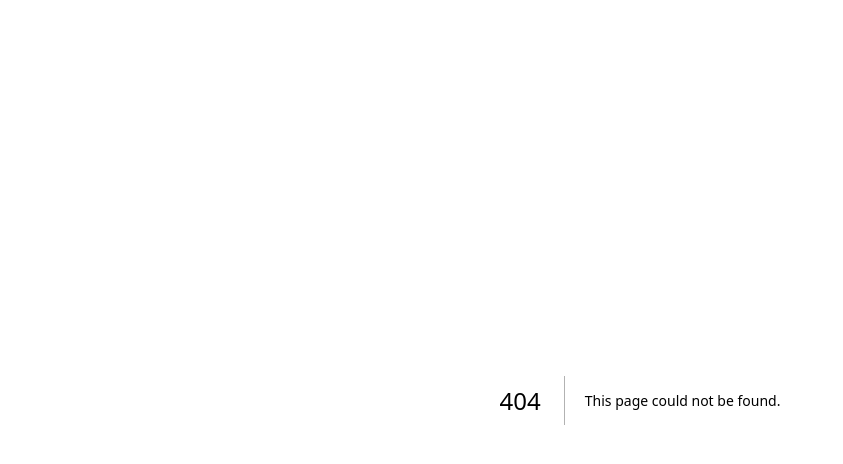
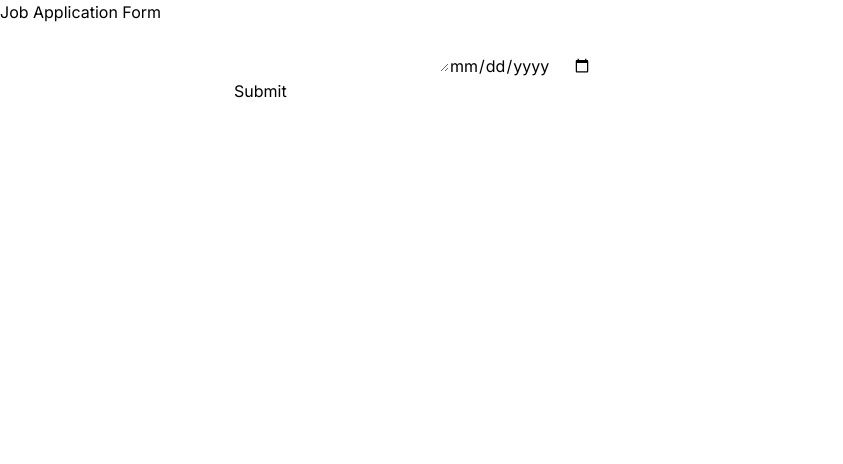
Before and after one commit to tiller-vgs/jobbsokerportal, a Next.js app in the folder jobbsokerportal2024/: page /FrontPage in a window 1280 px wide. Before the commit this address had no page. Shown: the top 464 px of the page, without its empty margins (0-843 px from the left). Built offline with nearby package versions, Linux system fonts and the light colour scheme.

Commit message:
Issue #5 Job component page creation
Add Title for bedrifter

Add Short Description for bedrifter

Add Calendar for dates

Add Fagbrev box

Co-authored-by: Magnus <magnusFT@users.noreply.github.com>

Co-authored-by:
Leon
<gadqxq@users.noreply.github.com>

```diff
--- /dev/null
+++ b/jobbsokerportal2024/app/FrontPage/components/JobApplicationForm.tsx
@@ -0,0 +1,80 @@
+"use client";
+import React, { useState } from "react";
+import { jobApplicationSchema } from "./schemas";
+
+// Form
+const JobApplicationForm: React.FC = () => {
+  const [formData, setFormData] = useState({
+    job_title: "",
+    description: "",
+    expiry_date: "",
+    original_link: "",
+    image_url: "",
+    position_title: "",
+  });
+
+  const handleSubmit = async (e: React.FormEvent<HTMLFormElement>) => {
+    e.preventDefault();
+
+    try {
+      const validatedData = jobApplicationSchema.parse(formData);
+      // Send validatedData
+      console.log("Form data:", validatedData);
+    } catch (error) {
+      console.error("Validation error:", error);
+    }
+  };
+
+  const handleChange = (
+    e: React.ChangeEvent<HTMLInputElement | HTMLTextAreaElement>
+  ) => {
+    const { name, value } = e.target;
+    setFormData((prevData) => ({
+      ...prevData,
+      [name]: value,
+    }));
+  };
+
+  return (
+    <form onSubmit={handleSubmit}>
+      <input
+        type='text'
+        name='job_title'
+        value={formData.job_title}
+        onChange={handleChange}
+      />
+      <textarea
+        name='description'
+        value={formData.description}
+        onChange={handleChange}
+      />
+      <input
+        type='date'
+        name='expiry_date'
+        value={formData.expiry_date}
+        onChange={handleChange}
+      />
+      <input
+        type='text'
+        name='original_link'
+        value={formData.original_link}
+        onChange={handleChange}
+      />
+      <input
+        type='text'
+        name='image_url'
+        value={formData.image_url}
+        onChange={handleChange}
+      />
+      <input
+        type='text'
+        name='position_title'
+        value={formData.position_title}
+        onChange={handleChange}
+      />
+      <button type='submit'>Submit</button>
+    </form>
+  );
+};
+
+export default JobApplicationForm;
--- /dev/null
+++ b/jobbsokerportal2024/app/FrontPage/components/schemas.ts
@@ -0,0 +1,11 @@
+// zod
+import { z } from "zod";
+
+export const jobApplicationSchema = z.object({
+  job_title: z.string().nonempty(),
+  description: z.string(),
+  expiry_date: z.date(),
+  original_link: z.string().url(),
+  image_url: z.string().url(),
+  position_title: z.string(),
+});
--- /dev/null
+++ b/jobbsokerportal2024/app/FrontPage/page.tsx
@@ -0,0 +1,13 @@
+import React from "react";
+import JobApplicationForm from "./components/JobApplicationForm";
+
+const HomePage: React.FC = () => {
+  return (
+    <div>
+      <h1>Job Application Form</h1>
+      <JobApplicationForm />
+    </div>
+  );
+};
+
+export default HomePage;
--- /dev/null
+++ b/jobbsokerportal2024/app/api/submit.ts
@@ -0,0 +1,29 @@
+// pages/api/submit.ts
+import { NextApiRequest, NextApiResponse } from "next";
+import { PrismaClient } from "@prisma/client";
+import { jobApplicationSchema } from "../FrontPage/components/schemas";
+
+const prisma = new PrismaClient();
+
+export default async function handler(
+  req: NextApiRequest,
+  res: NextApiResponse
+) {
+  if (req.method !== "POST") {
+    return res.status(405).json({ message: "Method Not Allowed" });
+  }
+
+  try {
+    const formData = jobApplicationSchema.parse(req.body);
+    const createdJobApplication = await prisma.job_applications.create({
+      data: {
+        ...formData,
+        expiry_date: new Date(formData.expiry_date),
+      },
+    });
+    res.status(201).json(createdJobApplication);
+  } catch (error) {
+    console.error("Error processing job application:", error);
+    res.status(400).json({ message: "Invalid data" });
+  }
+}
--- a/jobbsokerportal2024/app/globals.css
+++ b/jobbsokerportal2024/app/globals.css
@@ -16,16 +16,6 @@
   }
 }
 
-body {
-  color: rgb(var(--foreground-rgb));
-  background: linear-gradient(
-      to bottom,
-      transparent,
-      rgb(var(--background-end-rgb))
-    )
-    rgb(var(--background-start-rgb));
-}
-
 @layer utilities {
   .text-balance {
     text-wrap: balance;
```
Also changed, not shown: jobbsokerportal2024/package.json (+6 -4 lines), 1 other file (tests, documents, lock files or other folders).
